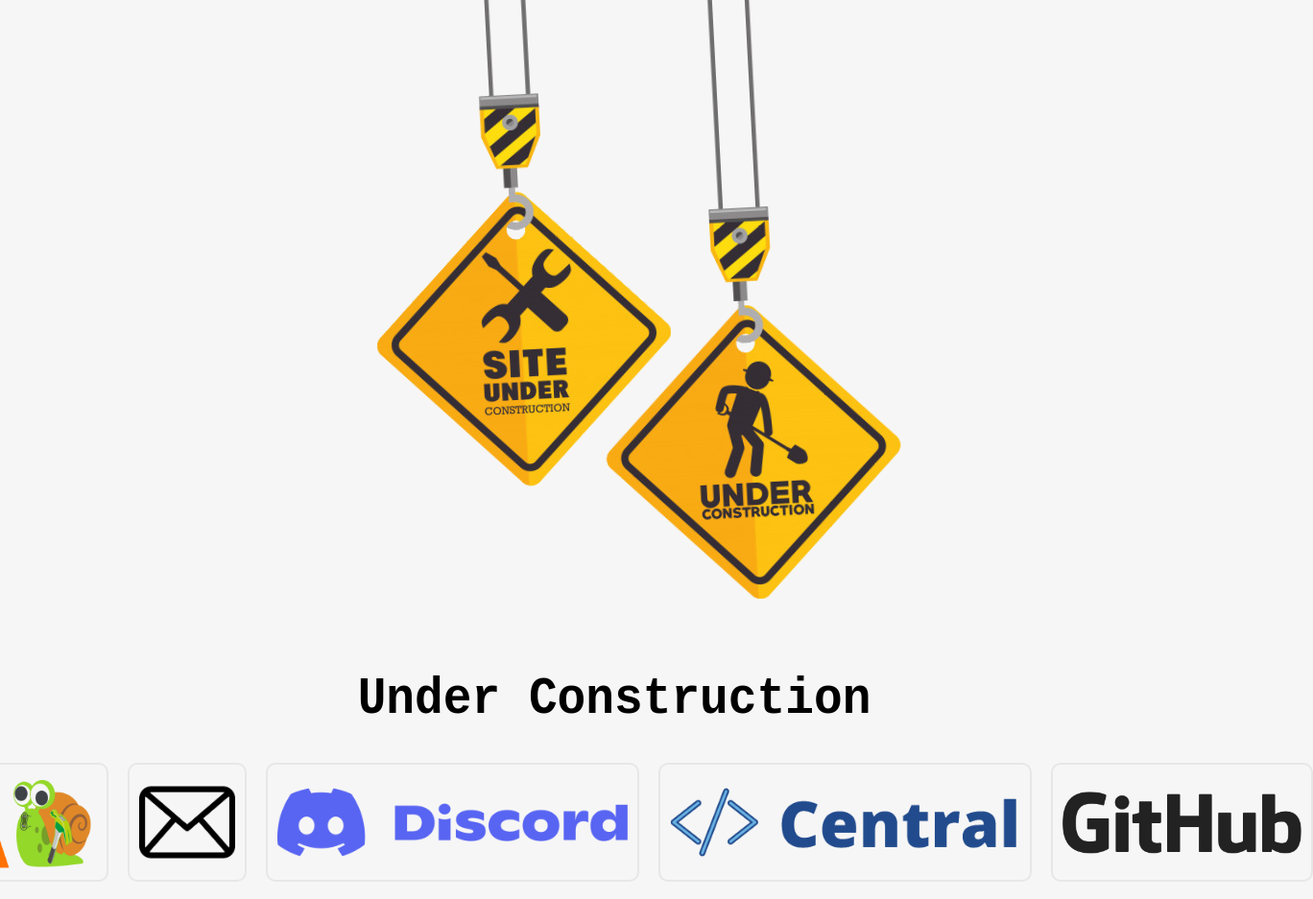
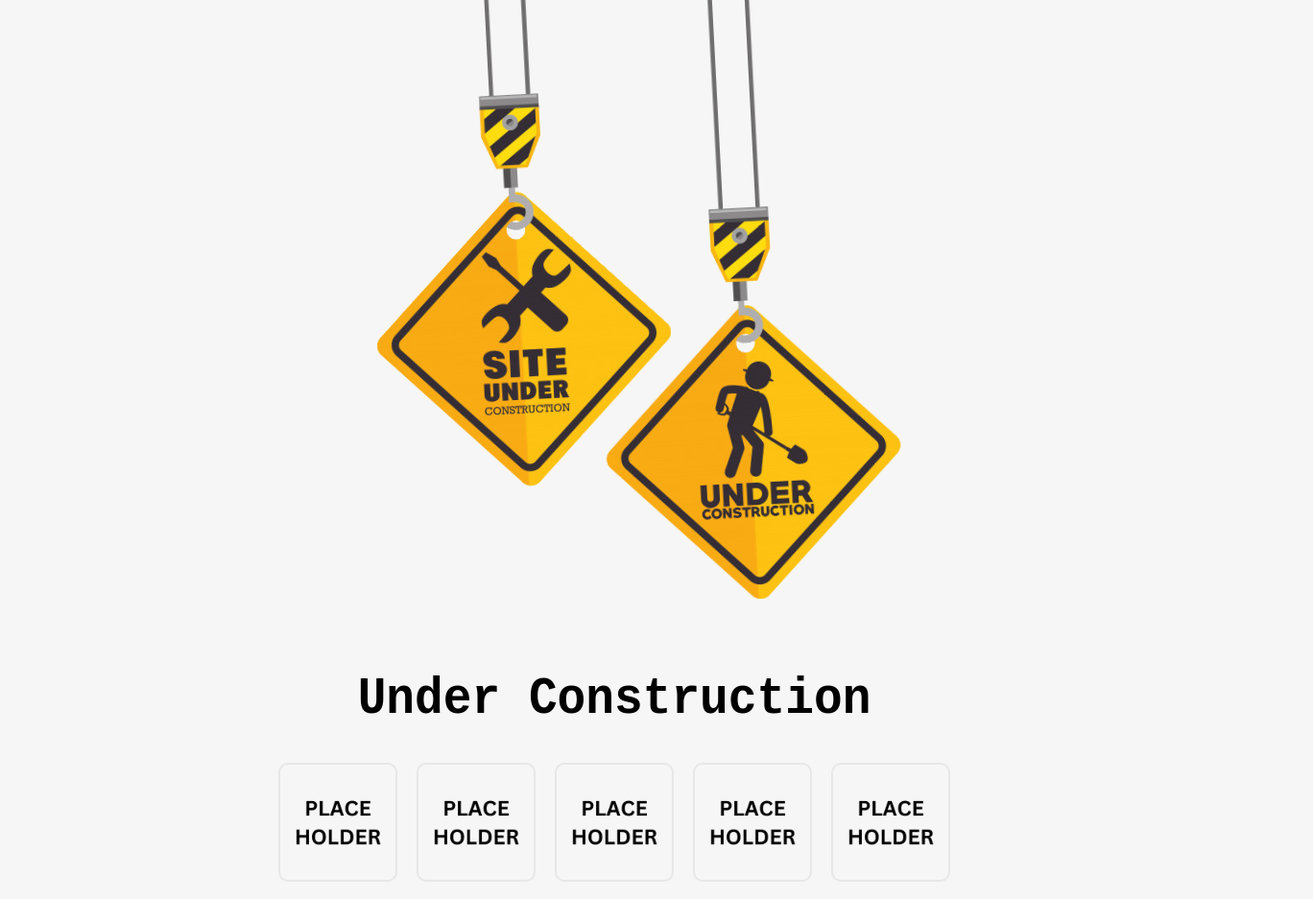
Before and after one commit to Garmingo/Under-Construction-Page, a plain HTML site: page index.html in a window 1280 px wide. Shown: the whole page at 96% size, 1368 px wide, since content can reach past the window. Drawn offline with Linux system fonts and the light colour scheme.

Commit message:
made it easy adaptable

```diff
--- a/index.html
+++ b/index.html
@@ -10,18 +10,18 @@
 <body>
     <div class="animation-parent">
         <figure class="swing">
-            <img src="assets/imgs/baumel.png" draggable="false">
+            <img src="assets/imgs/UC.png" draggable="false">
         </figure>
     </div>
     <div class="content">
         <center>
         <h1>Under Construction</h1>
         <div class="selection">
-            <a class="fivem" href="https://store.codineerdigital.com"><img src="assets/imgs/FiveM.png" height=100 draggable="false"></a>
-            <a class="mail" href="mailto:support@codineerdigital.com"><img src="assets/imgs/Mail.png" height=100 draggable="false"></a>
-            <a class="discord" href="https://discord.gg/c7UQ2ca"><img src="assets/imgs/Discord.png" height=100 draggable="false"></a>
-            <a class="central" href="https://central.codineerdigital.com"><img src="assets/imgs/Central.png" height=100 draggable="false"></a>
-            <a class="github" href="https://github.com/CodineerDigital"><img src="assets/imgs/Github.png" height=65 draggable="false"></a>
+            <a class="fivem" href="https://Garmingo.com"><img src="assets/imgs/PLACEHOLDER.png" height=100 draggable="false"></a>
+            <a class="mail" href="https://Garmingo.com"><img src="assets/imgs/PLACEHOLDER.png" height=100 draggable="false"></a>
+            <a class="discord" href="https://Garmingo.com"><img src="assets/imgs/PLACEHOLDER.png" height=100 draggable="false"></a>
+            <a class="central" href="https://Garmingo.com"><img src="assets/imgs/PLACEHOLDER.png" height=100 draggable="false"></a>
+            <a class="github" href="https://Garmingo.com"><img src="assets/imgs/PLACEHOLDER.png" height=100 draggable="false"></a>
         </div>
         </center>
     </div>
```
Also changed, not shown: assets/imgs/Central.png (deleted), assets/imgs/Discord.png (deleted), assets/imgs/FiveM.png (deleted), assets/imgs/Github.png (deleted), assets/imgs/Mail.png (deleted), assets/imgs/PLACEHOLDER.png (added), assets/imgs/UC.png (renamed from assets/imgs/baumel.png).
